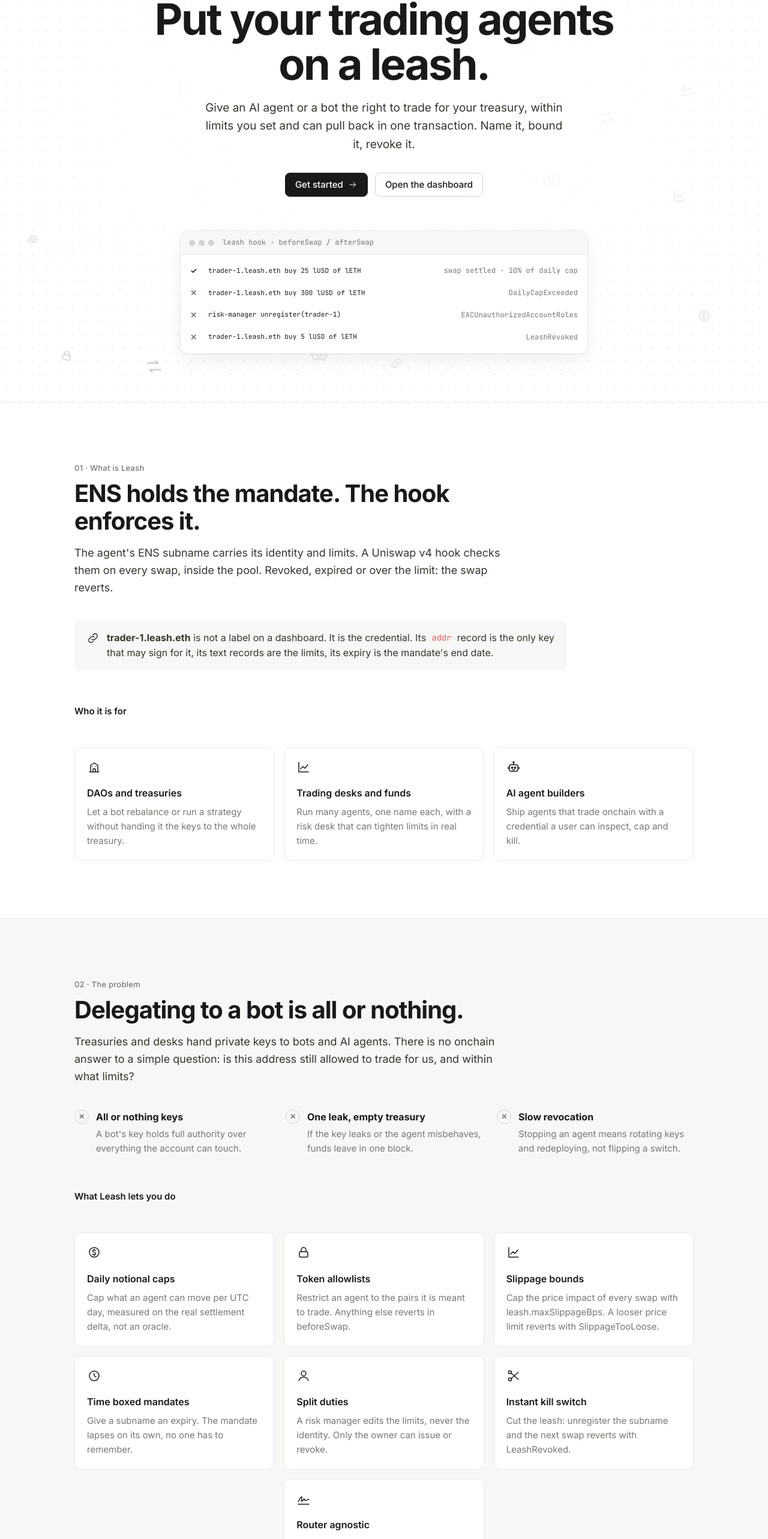
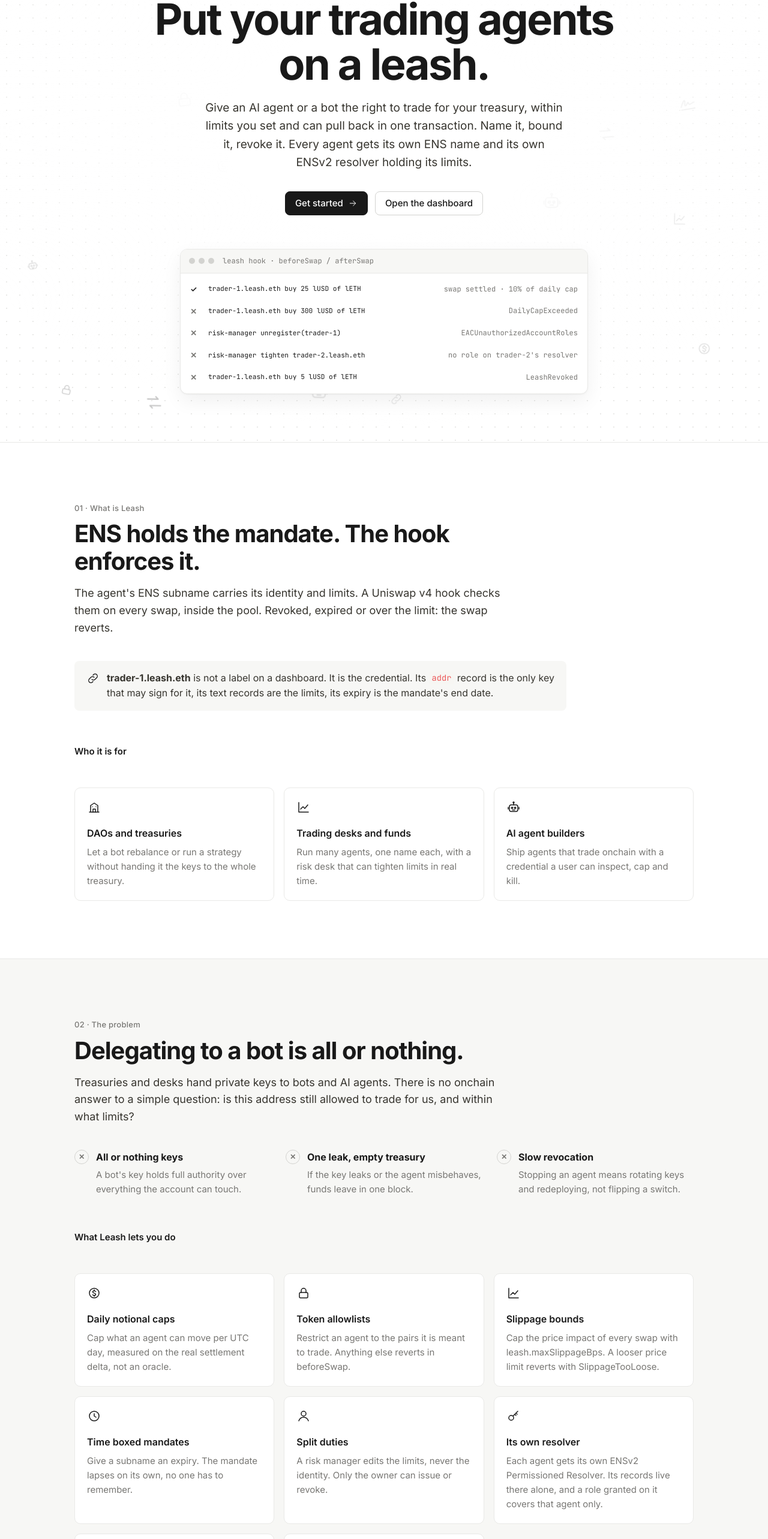
Before and after one commit to akugone/leash-tokyo, a React (Vite) app in the folder dashboard/: page / in a window 1280 px wide. Shown: the part 214-2780 px from the top of the page at 60% size. Built offline with nearby package versions, Linux system fonts and the light colour scheme.

Commit message:
feat(landing): every agent's own resolver in the hero, the use cases, the steps and the stack

```diff
--- a/dashboard/src/landing/Landing.tsx
+++ b/dashboard/src/landing/Landing.tsx
@@ -108,7 +108,8 @@ function Hero() {
         </h1>
         <p className="lp-lede">
           Give an AI agent or a bot the right to trade for your treasury, within limits you set and
-          can pull back in one transaction. Name it, bound it, revoke it.
+          can pull back in one transaction. Name it, bound it, revoke it. Every agent gets its own ENS
+          name and its own ENSv2 resolver holding its limits.
         </p>
         <div className="lp-cta">
           <a className="lp-btn lp-btn-dark" href="#start">
@@ -130,6 +131,7 @@ function HeroConsole() {
     { ok: true, text: "trader-1.leash.eth  buy 25 lUSD of lETH", note: "swap settled · 10% of daily cap" },
     { ok: false, text: "trader-1.leash.eth  buy 300 lUSD of lETH", note: "DailyCapExceeded" },
     { ok: false, text: "risk-manager  unregister(trader-1)", note: "EACUnauthorizedAccountRoles" },
+    { ok: false, text: "risk-manager  tighten trader-2.leash.eth", note: "no role on trader-2's resolver" },
     { ok: false, text: "trader-1.leash.eth  buy 5 lUSD of lETH", note: "LeashRevoked" },
   ];
   return (
@@ -228,6 +230,7 @@ function Problems() {
     { icon: "chart", title: "Slippage bounds", body: "Cap the price impact of every swap with leash.maxSlippageBps. A looser price limit reverts with SlippageTooLoose." },
     { icon: "clock", title: "Time boxed mandates", body: "Give a subname an expiry. The mandate lapses on its own, no one has to remember." },
     { icon: "user", title: "Split duties", body: "A risk manager edits the limits, never the identity. Only the owner can issue or revoke." },
+    { icon: "key", title: "Its own resolver", body: "Each agent gets its own ENSv2 Permissioned Resolver. Its records live there alone, and a role granted on it covers that agent only." },
     { icon: "scissors", title: "Instant kill switch", body: "Cut the leash: unregister the subname and the next swap reverts with LeashRevoked." },
     { icon: "signature", title: "Router agnostic", body: "The agent signs an EIP-712 intent, so any Uniswap v4 router works. No bespoke frontend." },
   ];
@@ -268,16 +271,16 @@ function Problems() {
 function HowItWorks() {
   const steps: { n: string; title: string; body: string }[] = [
     { n: "1", title: "Own a namespace", body: "The org owns leash.eth and deploys its own ENSv2 Permissioned Registry." },
-    { n: "2", title: "Issue the agent", body: "Register trader-1.leash.eth with an expiry. Its addr record is the agent's key." },
-    { n: "3", title: "Write the policy", body: "Text records hold the quote token, daily cap, allowed tokens and max slippage." },
+    { n: "2", title: "Issue the agent", body: "Deploy its own Permissioned Resolver, then register trader-1.leash.eth pointing to it, with an expiry." },
+    { n: "3", title: "Write the policy", body: "Its resolver holds the addr record (the agent's key) and text records: quote, daily cap, tokens, max slippage." },
     { n: "4", title: "Sign and swap", body: "The agent signs a SwapIntent and passes it in hookData through any v4 router." },
     { n: "5", title: "Hook enforces", body: "Every swap is checked in the pool before and after it settles. See below." },
   ];
   const stack: { layer: string; role: string }[] = [
     { layer: "ENSv2 Permissioned Registry", role: "The org's namespace. Issues and revokes agent identities." },
     { layer: "Subname expiry", role: "Time boxed mandates that lapse on their own." },
-    { layer: "ENSv2 Permissioned Resolver", role: "Where the risk policy lives, read onchain by the hook on every swap." },
-    { layer: "Enhanced Access Control", role: "Per record delegation: the risk desk edits leash.dailyNotional, never the name." },
+    { layer: "ENSv2 Permissioned Resolver, one per agent", role: "The agent's own data: its risk policy and nothing else, read onchain by the hook on every swap." },
+    { layer: "Enhanced Access Control", role: "Per agent, per record delegation: the risk desk edits trader-1's leash.dailyNotional, never the name, never another agent." },
     { layer: "Uniswap v4 hook", role: "beforeSwap and afterSwap. The enforcement point, at the venue itself." },
     { layer: "EIP-712 SwapIntent", role: "Name, pool, direction, amount, nonce, deadline. Signed by the agent." },
   ];
@@ -299,7 +302,7 @@ function HowItWorks() {
             <h3 className="lp-h3">The policy, as ENS records</h3>
             <pre className="lp-code">
               <code>
-                <span className="lp-c">{"# trader-1.leash.eth"}</span>
+                <span className="lp-c">{"# trader-1.leash.eth, on its own Permissioned Resolver"}</span>
                 {"\naddr                 0xA162…4A0d"}
                 {"\nleash.quote          0x3EC7…lUSD"}
                 {"\nleash.dailyNotional  250000000000000000000"}
@@ -401,9 +404,9 @@ function GetStarted() {
       icon: "building",
       who: "Org owner",
       does: [
-        "Register the parent name and deploy the org registry, resolver and hook",
-        "Issue a subname per agent, with an expiry",
-        "Grant the risk-manager role on the policy keys only",
+        "Register the parent name and deploy the org registry and hook",
+        "Issue a subname per agent, with its own resolver and an expiry",
+        "Grant the risk-manager role per agent, on the policy keys only",
         "Set the slippage bound, leash.maxSlippageBps, which only the owner can change",
         "Cut the leash when needed",
       ],
@@ -413,7 +416,7 @@ function GetStarted() {
       who: "Risk manager",
       does: [
         "Watch spend against the cap on the dashboard",
-        "Tighten leash.dailyNotional or leash.tokens at any time",
+        "Tighten leash.dailyNotional or leash.tokens of the agents delegated to it, at any time",
         "Cannot mint, revoke or re-point an agent, nor loosen the slippage bound",
       ],
     },
@@ -453,7 +456,7 @@ function GetStarted() {
             <code>
               <span className="lp-c">{"# anvil fork of Sepolia, real ENSv2 + Uniswap v4"}</span>
               {"\nscript/demo.sh anvil"}
-              <span className="lp-c">{"\n\n# register leash.eth, deploy registry, resolver,\n# hook and pool, issue trader-1 with its policy"}</span>
+              <span className="lp-c">{"\n\n# register leash.eth, deploy registry, hook and pool,\n# issue trader-1 with its own resolver and policy"}</span>
               {"\nscript/demo.sh setup"}
               <span className="lp-c">{"\n\n# dashboard on http://localhost:5173/app"}</span>
               {"\ncd dashboard && bun run dev"}
@@ -488,7 +491,7 @@ function Market() {
     { label: "Works with any router", v: [true, false, "partial", false, true] },
   ];
   const value: { t: string; d: string }[] = [
-    { t: "ENSv2 is the product, not decoration", d: "Registry, expiry, resolver and access control each carry a real role. Strip ENS out and the policy has nowhere to live: a bespoke allowlist contract." },
+    { t: "ENSv2 is the product, not decoration", d: "Registry, expiry, one resolver per agent and access control each carry a real role. Strip ENS out and the policy has nowhere to live: a bespoke allowlist contract." },
     { t: "So is Uniswap v4", d: "The hook sits in the pool, so the check is part of the swap and a compromised agent cannot route around it. Strip it out and you are back to a trusted router." },
     { t: "No oracle, no custody change", d: "Caps are counted on the real BalanceDelta. Funds stay where they are. Nothing new to trust but the org's own registry." },
   ];
```
